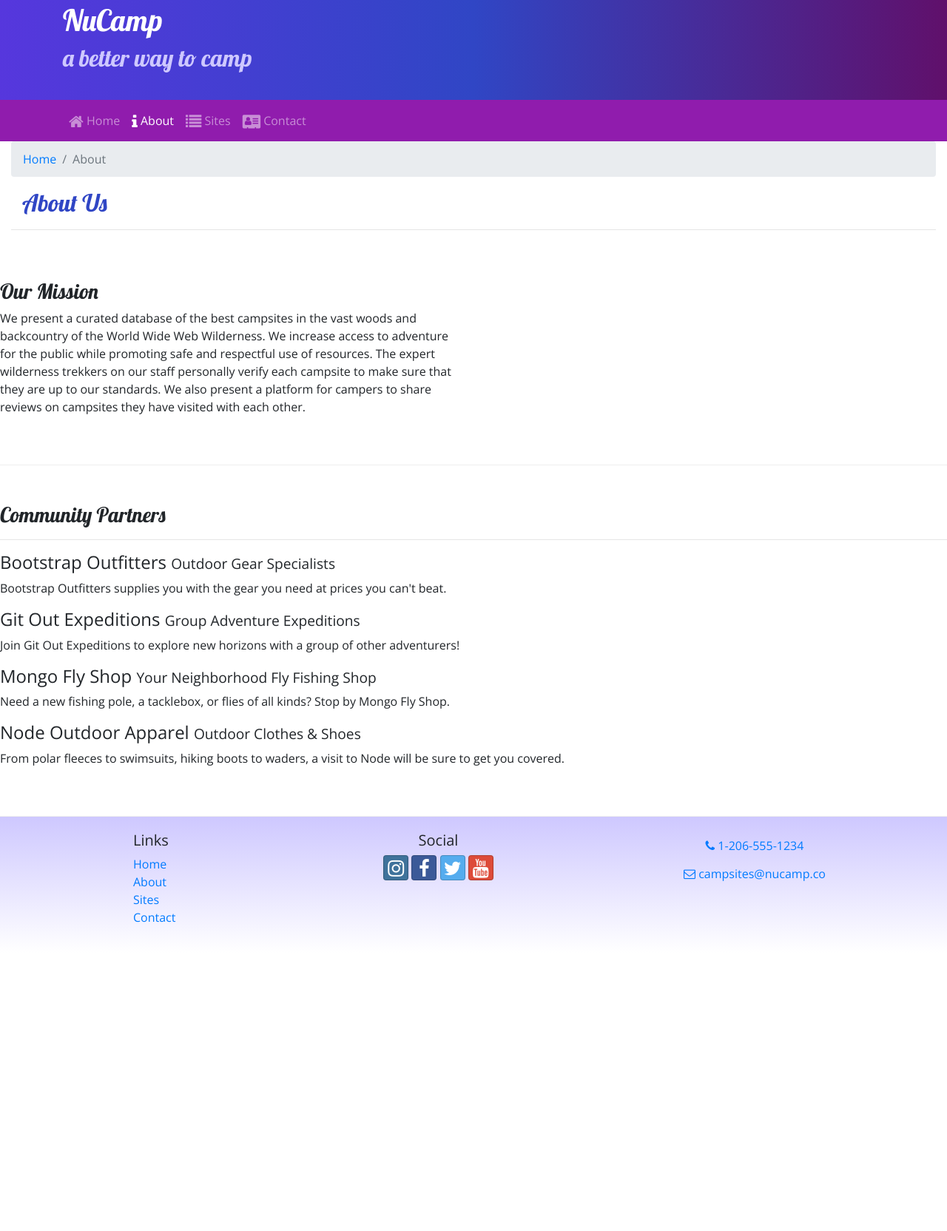
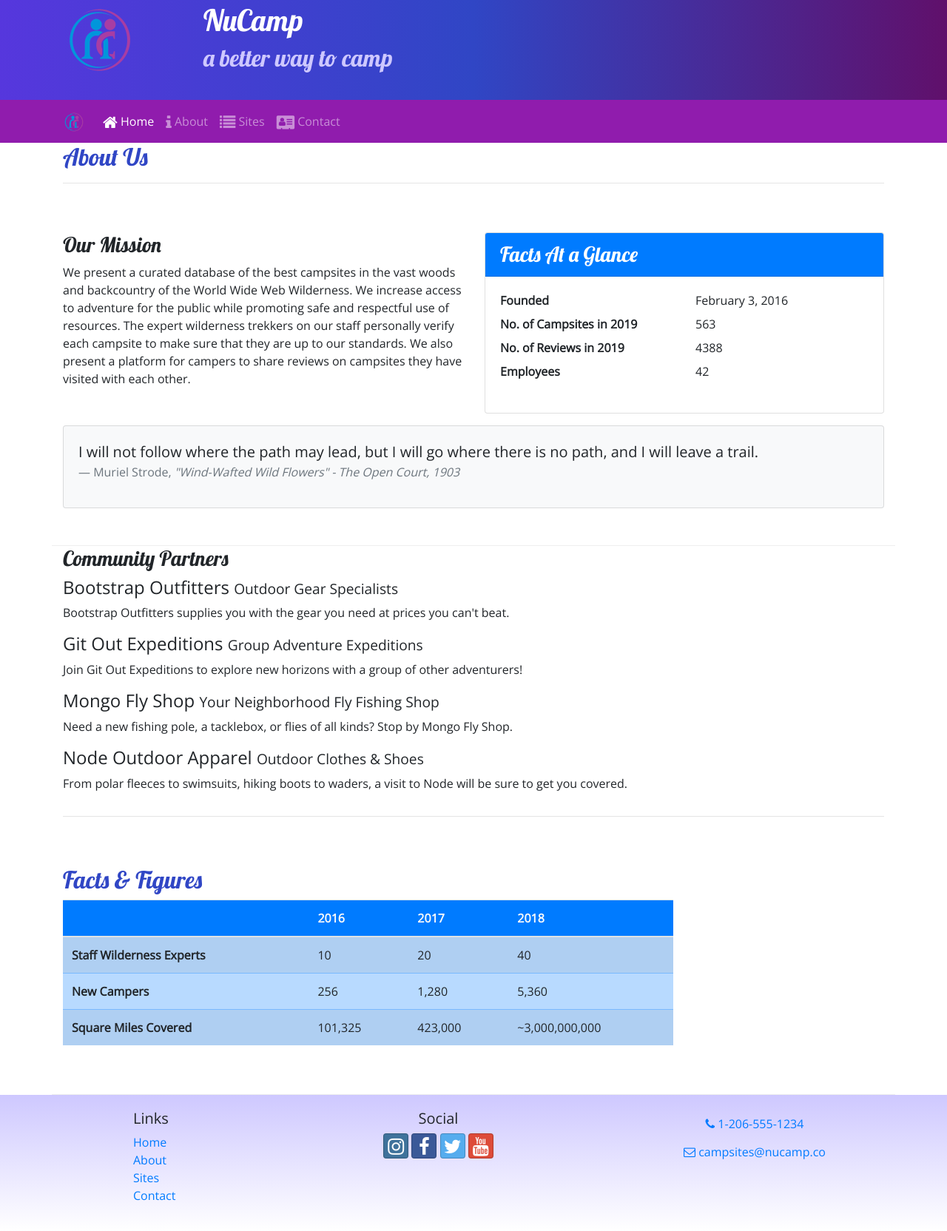
Before and after one commit to GJCIII/nucampsite, a website: page aboutus.html in a window 1280 px wide. Shown: the part 27-1691 px from the top of the page at 74% size. Before the commit the page ends 1315 px from the top, so only its background shows below. Drawn offline with nearby package versions, Linux system fonts and the light colour scheme.

Commit message:
Ready For the Workshop!

```diff
--- a/aboutus.html
+++ b/aboutus.html
@@ -1,8 +1,8 @@
 <!DOCTYPE html>
 <html lang="en">
 
+<head>
 
-    <head>
     <!-- Required meta tags always come first -->
     <meta charset="utf-8" />
     <meta name="viewport" content="width=device-width, initial-scale=1" />
@@ -17,6 +17,7 @@
     <link rel="stylesheet" href="node_modules/bootstrap-social/bootstrap-social.css" />
 
     <title>NuCamp: A Better Way To Camp</title>
+
 </head>
 
 <body>
@@ -24,6 +25,9 @@
     <header class="jumbotron jumbotron-fluid">
         <div class="container">
             <div class="row">
+                <div class="col-4 col-sm-3 col-md-2 align-self-center">
+                    <a href="index.html"><img src="img/logo.png" class="img-fluid" /></a>
+                 </div>
                 <div class="col">
                     <h1>NuCamp</h1>
                     <h2>a better way to camp</h2>
@@ -33,49 +37,93 @@
     </header>
 
 
+
     <!-- NAVBAR START -->
+
 
     <nav class="navbar navbar-expand-sm navbar-dark sticky-top">
         <div class="container">
+            <a class="navbar-brand" href="#"><img src="img/logo.png" height="30" width="30" /></a>
+            <button class="navbar-toggler" type="button" data-toggle="collapse" data-target="#nucampNavbar">
+
+
             <button class="navbar-toggler ml-auto" type="button" data-toggle="collapse" data-target="#nucampNavbar">
                 <span class="navbar-toggler-icon"></span>
             </button>
             <div class="collapse navbar-collapse" id="nucampNavbar">
                 <ul class="navbar-nav">
-                <li class="nav-item"><a class="nav-link" href="index.html"><i class="fa fa-home fa-lg"></i> Home</a></li>
-                <li class="nav-item active"><a class="nav-link" href="#"><i class="fa fa-info fa-lg"></i> About</a></li>
+                    <li class="nav-item active"><a class="nav-link" href="#"><i class="fa fa-home fa-lg"></i> Home</a>
+                    </li>
+                    <li class="nav-item"><a class="nav-link" href="aboutus.html"><i class="fa fa-info fa-lg"></i>
+                            About</a></li>
                     <li class="nav-item"><a class="nav-link" href="#"><i class="fa fa-list fa-lg"></i> Sites</a></li>
-                <li class="nav-item"><a class="nav-link" href="#"><i class="fa fa-address-card fa-lg"></i> Contact</a></li>
+                    <li class="nav-item"><a class="nav-link" href="#"><i class="fa fa-address-card fa-lg"></i>
+                            Contact</a></li>
                 </ul>
             </div>
+
         </div>
+
+
     </nav>
 
     <!-- NavBAR FINNISH -->
 
 
-    <!-- The Three DIv's -->
-    <div class="col">
-        <ol class="breadcrumb">
-            <li class="breadcrumb-item"><a href="index.html">Home</a></li>
-            <li class="breadcrumb-item active">About</li>
-        </ol>
-               <h2 class="col">About Us</h2>
+    <div class="container">
+        <div class="">
+            <div>
+                <h2>About Us</h2>
                 <hr />
             </div>
         </div>
 
+        <div>
             <div class="row row-content">
-            <div class="col col-sm-6">
+                <div class="col-sm-6">
                     <h3>Our Mission</h3>
-                <p>We present a curated database of the best campsites in the vast woods and backcountry of the World Wide Web Wilderness. We increase access to adventure for the public while promoting safe and respectful use of resources. The expert wilderness trekkers on our staff personally verify each campsite to make sure that they are up to our standards. We also present a platform for campers to share reviews on campsites they have visited with each other.</p>
+                    <p>We present a curated database of the best campsites in the vast woods and backcountry of the
+                        World Wide Web Wilderness. We increase access to adventure for the public while promoting safe
+                        and respectful use of resources. The expert wilderness trekkers on our staff personally verify
+                        each campsite to make sure that they are up to our standards. We also present a platform for
+                        campers to share reviews on campsites they have visited with each other.</p>
+                </div>
+                <div class="col-sm-6">
+                    <div class="card">
+                        <h3 class="card-header bg-primary text-white">Facts At a Glance</h3>
+                        <div class="card-body">
+                            <dl class="row">
+                                <dt class="col-6">Founded</dt>
+                                <dd class="col-6">February 3, 2016</dd>
+                                <dt class="col-6">No. of Campsites in 2019</dt>
+                                <dd class="col-6">563</dd>
+                                <dt class="col-6">No. of Reviews in 2019</dt>
+                                <dd class="col-6">4388</dd>
+                                <dt class="col-6">Employees</dt>
+                                <dd class="col-6">42</dd>
+                            </dl>
+                        </div>
+                    </div>
+                </div>
+                <div class="col">
+                    <div class="card bg-light mt-3">
+                        <blockquote class="blockquote card-body">
+                            <p class="mb-0">I will not follow where the path may lead, but I will go where there is no
+                                path, and I will leave a trail.</p>
+                            <footer class="blockquote-footer">Muriel Strode,
+                                <cite title="Source Title">"Wind-Wafted Wild Flowers" -
+                                    The Open Court, 1903
+                                </cite>
+                            </footer>
+                        </blockquote>
+                    </div>
+                </div>
             </div>
         </div>
 
-        <div class="row row-content">
+        <div class="row">
             <div class="col">
                 <h3>Community Partners</h3>
-                <hr />
                 <h4>Bootstrap Outfitters <small>Outdoor Gear Specialists</small></h4>
                 <p>Bootstrap Outfitters supplies you with the gear you need at prices you can't beat.</p>
                 <h4>Git Out Expeditions <small>Group Adventure Expeditions</small></h4>
@@ -83,21 +131,59 @@
                 <h4>Mongo Fly Shop <small>Your Neighborhood Fly Fishing Shop</small></h4>
                 <p>Need a new fishing pole, a tacklebox, or flies of all kinds? Stop by Mongo Fly Shop.</p>
                 <h4>Node Outdoor Apparel <small>Outdoor Clothes & Shoes</small></h4>
-                <p>From polar fleeces to swimsuits, hiking boots to waders, a visit to Node will be sure to get you covered.</p>
+                <p>From polar fleeces to swimsuits, hiking boots to waders, a visit to Node will be sure to get you
+                    covered.</p>
+            </div>
+        </div>
+        <hr />
+
+
+        <div class="row row-content">
+            <div class="col-sm-9">
+                <h2>Facts &amp; Figures</h2>
+                <div class="table-responsive">
+                    <table class="table table-striped">
+                        <thead>
+                            <tr class="bg-primary text-light">
+                                <th></th>
+                                <th>2016</th>
+                                <th>2017</th>
+                                <th>2018</th>
+                            </tr>
+                        </thead>
+                        <tbody class="table-primary">
+                            <tr>
+                                <th>Staff Wilderness Experts</th>
+                                <td>10</td>
+                                <td>20</td>
+                                <td>40</td>
+                            </tr>
+                            <tr>
+                                <th>New Campers</th>
+                                <td>256</td>
+                                <td>1,280</td>
+                                <td>5,360</td>
+                            </tr>
+                            <tr>
+                                <th>Square Miles Covered</th>
+                                <td>101,325</td>
+                                <td>423,000</td>
+                                <td>~3,000,000,000</td>
+                            </tr>
+                        </tbody>
+                    </table>
                 </div>
             </div>
         </div>
-    <!--The end of  The Three DIv's -->
+    </div>
 
-
-
-    <footer>
+    <footer class="site-footer">
         <div class="container">
             <div class="row">
                 <div class="col-4 col-sm-2 offset-1">
                     <h5>Links</h5>
                     <ul class="list-unstyled">
-                        <li><a href="index.html">Home</a></li>
+                        <li><a href="#">Home</a></li>
                         <li><a href="#">About</a></li>
                         <li><a href="#">Sites</a></li>
                         <li><a href="#">Contact</a></li>
@@ -105,14 +191,20 @@
                 </div>
                 <div class="col-6 col-sm-5 text-center">
                     <h5>Social</h5>
-                    <a class="btn btn-social-icon btn-instagram" href="http://instagram.com/"><i class="fa fa-instagram"></i></a>
-                    <a class="btn btn-social-icon btn-facebook" href="http://facebook.com/"><i class="fa fa-facebook"></i></a>
-                    <a class="btn btn-social-icon btn-twitter" href="http://twitter.com/"><i class="fa fa-twitter"></i></a>
-                    <a class="btn btn-social-icon btn-google" href="http://youtube.com/"><i class="fa fa-youtube"></i></a>
+                    <a class="btn btn-social-icon btn-instagram" href="http://instagram.com/"><i
+                            class="fa fa-instagram"></i></a>
+                    <a class="btn btn-social-icon btn-facebook" href="http://facebook.com/"><i
+                            class="fa fa-facebook"></i></a>
+                    <a class="btn btn-social-icon btn-twitter" href="http://twitter.com/"><i
+                            class="fa fa-twitter"></i></a>
+                    <a class="btn btn-social-icon btn-google" href="http://youtube.com/"><i
+                            class="fa fa-youtube"></i></a>
                 </div>
                 <div class="col-sm-4 text-center">
-                    <a role="button" class="btn btn-link" href="tel:+12065551234"><i class="fa fa-phone"></i> 1-206-555-1234</a><br />
-                    <a role="button" class="btn btn-link" href="mailto:campsites@nucamp.co"><i class="fa fa-envelope-o"></i> campsites@nucamp.co</a>
+                    <a role="button" class="btn btn-link" href="tel:+12065551234"><i class="fa fa-phone"></i>
+                        1-206-555-1234</a><br />
+                    <a role="button" class="btn btn-link" href="mailto:campsites@nucamp.co"><i
+                            class="fa fa-envelope-o"></i> campsites@nucamp.co</a>
                 </div>
             </div>
         </div>
--- a/contactus.html
+++ b/contactus.html
@@ -2,6 +2,7 @@
 <html lang="en">
 
     <head>
+
         <!-- Required meta tags always come first -->
         <meta charset="utf-8" />
         <meta name="viewport" content="width=device-width, initial-scale=1" />
@@ -10,13 +11,13 @@
         <link rel="stylesheet" href="node_modules/bootstrap/dist/css/bootstrap.min.css" />
 
         <!-- Additional CSS must be placed after Bootstrap CSS -->
+        <link rel="stylesheet" href="https://fonts.googleapis.com/css?family=Lobster|Open+Sans" />
+        <link rel="stylesheet" href="css/styles.css" />
         <link rel="stylesheet" href="node_modules/font-awesome/css/font-awesome.min.css" />
         <link rel="stylesheet" href="node_modules/bootstrap-social/bootstrap-social.css" />
-    <link rel="stylesheet" href="https://fonts.googleapis.com/css?family=Lobster|Open+Sans" />
-    <link rel="stylesheet" href="css/styles.css" />
-
 
         <title>NuCamp: A Better Way To Camp</title>
+
     </head>
 
 <body>
@@ -24,6 +25,9 @@
     <header class="jumbotron jumbotron-fluid">
         <div class="container">
             <div class="row">
+                <div class="col-4 col-sm-3 col-md-2 align-self-center">
+                    <a href="index.html"><img src="img/logo.png" class="img-fluid" /></a>
+                </div>
                 <div class="col">
                     <h1>NuCamp</h1>
                     <h2>a better way to camp</h2>
@@ -34,15 +38,21 @@
 
     <nav class="navbar navbar-expand-sm navbar-dark sticky-top">
         <div class="container">
+            <a class="navbar-brand" href="#"><img src="img/logo.png" height="30" width="30" /></a>
+            <button class="navbar-toggler" type="button" data-toggle="collapse" data-target="#nucampNavbar">
                 <button class="navbar-toggler ml-auto" type="button" data-toggle="collapse" data-target="#nucampNavbar">
                     <span class="navbar-toggler-icon"></span>
                 </button>
                 <div class="collapse navbar-collapse" id="nucampNavbar">
                     <ul class="navbar-nav">
-                    <li class="nav-item"><a class="nav-link" href="index.html"><i class="fa fa-home fa-lg"></i> Home</a></li>
-                    <li class="nav-item"><a class="nav-link" href="aboutus.html"><i class="fa fa-info fa-lg"></i> About</a></li>
-                    <li class="nav-item"><a class="nav-link" href="#"><i class="fa fa-list fa-lg"></i> Sites</a></li>
-                    <li class="nav-item active"><a class="nav-link" href="#"><i class="fa fa-address-card fa-lg"></i> Contact</a></li>
+                        <li class="nav-item"><a class="nav-link" href="index.html"><i class="fa fa-home fa-lg"></i>
+                                Home</a></li>
+                        <li class="nav-item"><a class="nav-link" href="aboutus.html"><i class="fa fa-info fa-lg"></i>
+                                About</a></li>
+                        <li class="nav-item"><a class="nav-link" href="#"><i class="fa fa-list fa-lg"></i> Sites</a>
+                        </li>
+                        <li class="nav-item active"><a class="nav-link" href="#"><i
+                                    class="fa fa-address-card fa-lg"></i> Contact</a></li>
                     </ul>
                 </div>
         </div>
@@ -72,8 +82,10 @@
                 </address>
             </div>
             <div class="col">
-                <a role="button" class="btn btn-link" href="tel:+12065551234"><i class="fa fa-phone"></i> 1-206-555-1234</a><br />
-                <a role="button" class="btn btn-link" href="mailto:campsites@nucamp.co"><i class="fa fa-envelope-o"></i> campsites@nucamp.co</a>
+                <a role="button" class="btn btn-link" href="tel:+12065551234"><i class="fa fa-phone"></i>
+                    1-206-555-1234</a><br />
+                <a role="button" class="btn btn-link" href="mailto:campsites@nucamp.co"><i class="fa fa-envelope-o"></i>
+                    campsites@nucamp.co</a>
             </div>
         </div>
 
@@ -87,19 +99,22 @@
                     <div class="form-group row">
                         <label for="firstName" class="col-md-2 col-form-label">First Name</label>
                         <div class="col-md-10">
-                            <input type="text" class="form-control" id="firstName" name="firstName" placeholder="First Name" />
+                            <input type="text" class="form-control" id="firstName" name="firstName"
+                                placeholder="First Name" />
                         </div>
                     </div>
                     <div class="form-group row">
                         <label for="lastName" class="col-md-2 col-form-label">Last Name</label>
                         <div class="col-md-10">
-                            <input type="text" class="form-control" id="lastName" name="lastName" placeholder="Last Name" />
+                            <input type="text" class="form-control" id="lastName" name="lastName"
+                                placeholder="Last Name" />
                         </div>
                     </div>
                     <div class="form-group row">
                         <label for="areaCode" class="col-md-2 col-form-label">Contact Tel.</label>
                         <div class="col-5 col-md-3">
-                            <input type="tel" class="form-control" id="areaCode" name="areaCode" placeholder="Area code" />
+                            <input type="tel" class="form-control" id="areaCode" name="areaCode"
+                                placeholder="Area code" />
                         </div>
                         <div class="col-7">
                             <input type="tel" class="form-control" name="telNum" placeholder="Tel. number" />
@@ -115,11 +130,13 @@
                         <div class="col offset-md-2">
                             May we contact you?
                             <div class="form-check form-check-inline">
-                                <input type="radio" class="form-check-input" id="contactYes" name="contactRadios" value="yes" />
+                                <input type="radio" class="form-check-input" id="contactYes" name="contactRadios"
+                                    value="yes" />
                                 <label for="contactYes" class="form-check-label">Yes</label>
                             </div>
                             <div class="form-check form-check-inline">
-                                <input type="radio" class="form-check-input" id="contactNo" name="contactRadios" value="no" />
+                                <input type="radio" class="form-check-input" id="contactNo" name="contactRadios"
+                                    value="no" />
                                 <label for="contactNo" class="form-check-label">No</label>
                             </div>
                         </div>
@@ -143,9 +160,10 @@
 
     <!-- End of the Three Div's -->
 
-    <footer>
+    <footer class="site-footer">
         <div class="container">
             <div class="row">
+
                 <div class="col-4 col-sm-2 offset-1">
                     <h5>Links</h5>
                     <ul class="list-unstyled">
@@ -157,14 +175,20 @@
                 </div>
                 <div class="col-6 col-sm-5 text-center">
                     <h5>Social</h5>
-                    <a class="btn btn-social-icon btn-instagram" href="http://instagram.com/"><i class="fa fa-instagram"></i></a>
-                    <a class="btn btn-social-icon btn-facebook" href="http://facebook.com/"><i class="fa fa-facebook"></i></a>
-                    <a class="btn btn-social-icon btn-twitter" href="http://twitter.com/"><i class="fa fa-twitter"></i></a>
-                    <a class="btn btn-social-icon btn-google" href="http://youtube.com/"><i class="fa fa-youtube"></i></a>
+                    <a class="btn btn-social-icon btn-instagram" href="http://instagram.com/"><i
+                            class="fa fa-instagram"></i></a>
+                    <a class="btn btn-social-icon btn-facebook" href="http://facebook.com/"><i
+                            class="fa fa-facebook"></i></a>
+                    <a class="btn btn-social-icon btn-twitter" href="http://twitter.com/"><i
+                            class="fa fa-twitter"></i></a>
+                    <a class="btn btn-social-icon btn-google" href="http://youtube.com/"><i
+                            class="fa fa-youtube"></i></a>
                 </div>
                 <div class="col-sm-4 text-center">
-                    <a role="button" class="btn btn-link" href="tel:+12065551234"><i class="fa fa-phone"></i> 1-206-555-1234</a><br />
-                    <a role="button" class="btn btn-link" href="mailto:campsites@nucamp.co"><i class="fa fa-envelope-o"></i> campsites@nucamp.co</a>
+                    <a role="button" class="btn btn-link" href="tel:+12065551234"><i class="fa fa-phone"></i>
+                        1-206-555-1234</a><br />
+                    <a role="button" class="btn btn-link" href="mailto:campsites@nucamp.co"><i
+                            class="fa fa-envelope-o"></i> campsites@nucamp.co</a>
                 </div>
             </div>
         </div>
--- a/css/styles.css
+++ b/css/styles.css
@@ -14,7 +14,7 @@ header h2 {
     color: #CEC8FF;
 }
 
-footer {
+.site footer {
     background-image: linear-gradient(#CEC8FF, white);
     padding: 20px 0;
 }
@@ -35,3 +35,8 @@ footer {
 .navbar {
     background-color: #901CAD;
 }
+
+.site-footer{
+    background-image: linear-gradient(#CEC8FF, white);
+    padding: 20px 0;
+}
```
Also changed, not shown: index.html (+30 -25 lines), img/bootstrap-thumb.png (added), img/breadcrumb-trail-thumb.jpg (added), img/breadcrumb-trail.jpg (added), img/chrome-river-thumb.jpg (added), img/chrome-river.jpg (added), img/logo.png (added), img/react-lake-thumb.jpg (added), img/react-lake.jpg (added). Lines whose indentation alone changed are shown as unchanged.
